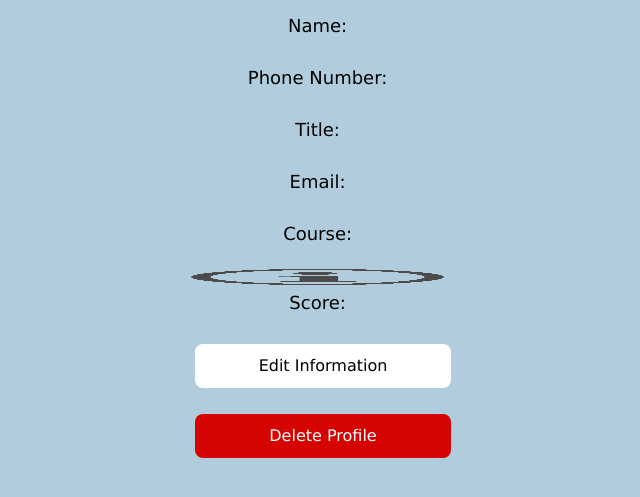
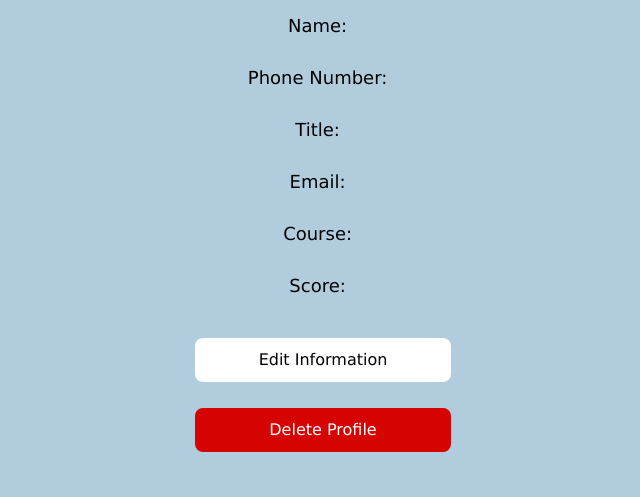
Before and after one commit to cse442-at-ub/cse442-semester-project-jalapenocrisp, a PHP site: page /tutorprof.php?user_id=1 in a window 1280 px wide. Shown: the part 228-725 px from the top of the page, without its empty margins (317-957 px from the left). Run offline with PHP 8.4, Linux system fonts and the light colour scheme; data that the repository does not hold is empty; some libraries are stand-ins or nearby versions.

Commit message:
issue21 remove image, add link

```diff
--- a/tutorprof.php
+++ b/tutorprof.php
@@ -51,7 +51,7 @@ $result = mysqli_query($conn,"SELECT * FROM tutors WHERE user_id='" . $_GET['use
     <tr><td>Title: </td><td><?php echo $row["title"]; ?></td></tr>
     <tr><td>Email: </td><td><?php echo $row["email"]; ?></td></tr>
     <tr><td>Course: </td><td><?php echo $row["courses"]; ?></td></tr>
-    <tr><td><img class="info" src="info.png" title="The number of tutoring hours this tutor has completed." width="20" height="20"></img> Score: </td><td><?php echo $row["score"]; ?></td></tr>
+    <tr><td class="score" title="The number of tutoring hours this tutor has completed.">Score: </td><td><?php echo $row["score"]; ?></td></tr>
 
     </table>
     <button class="selectButton" onclick="window.location.href ='./update-tutor-profile.php?user_id=<?php echo $row['user_id']; ?>';">Edit Information</button>
```
